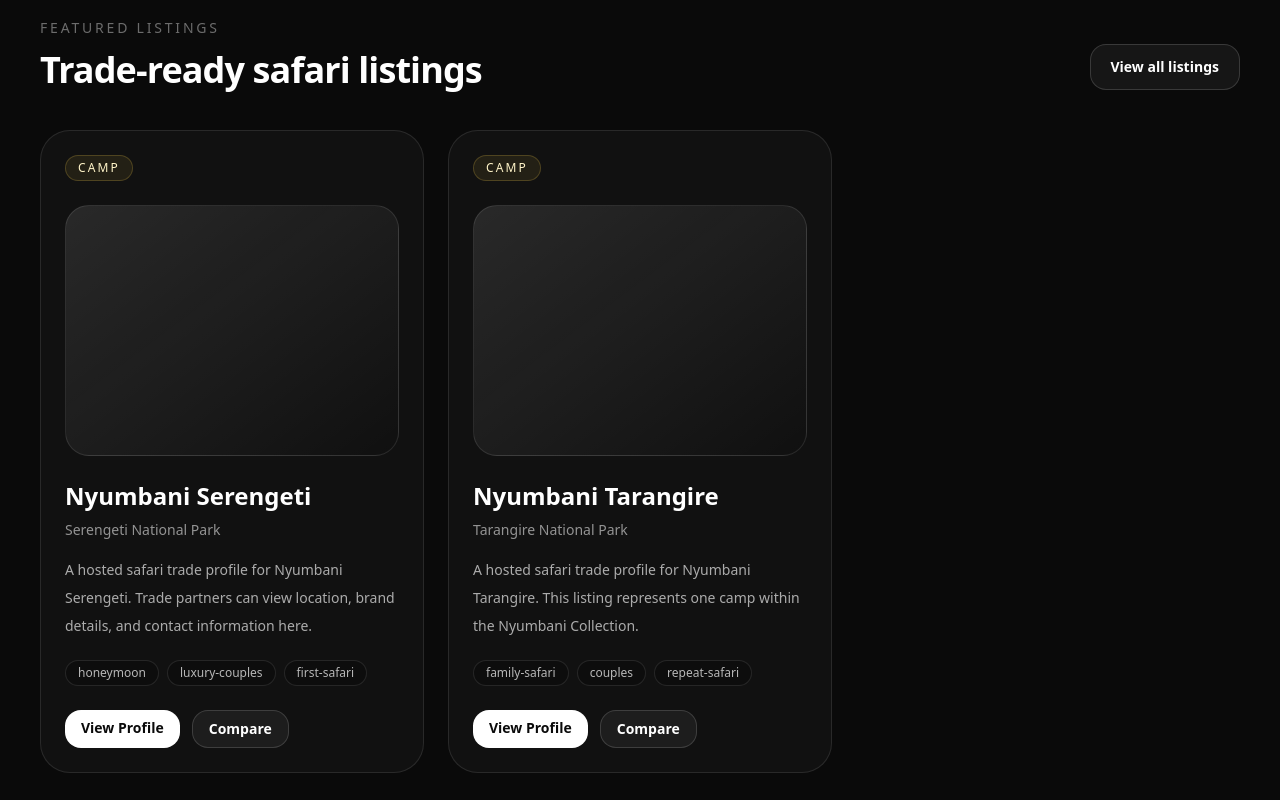
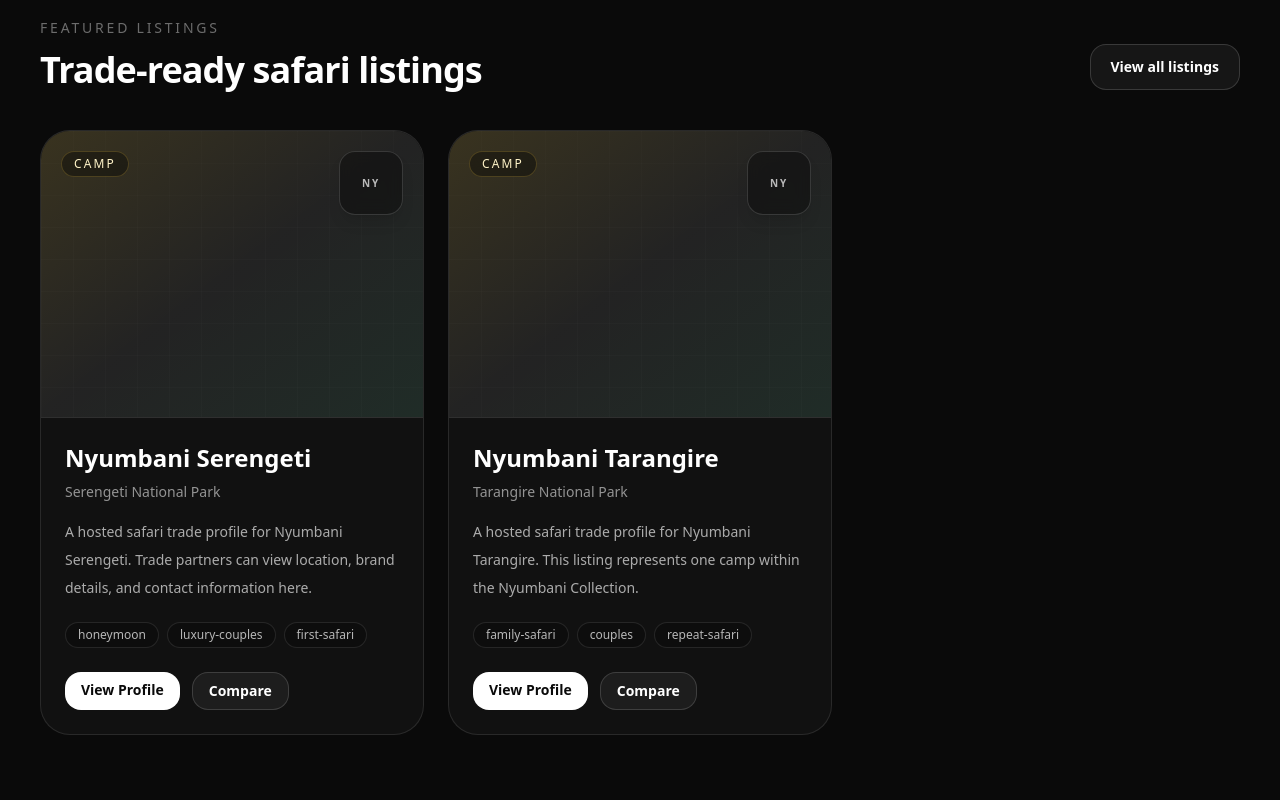
Before and after one commit to aisafarimarketing-ux/safari-trade-directory, a Next.js app: page / in a window 1280 px wide. Shown: the part 800-1600 px from the top of the page. Built offline with nearby package versions, Linux system fonts and the light colour scheme.

Commit message:
Update page.tsx

```diff
--- a/src/app/page.tsx
+++ b/src/app/page.tsx
@@ -118,17 +118,48 @@ export default function HomePage() {
           {featuredListings.map((listing) => (
             <div
               key={listing.id}
-              className="rounded-[30px] border border-white/10 bg-white/[0.03] p-6 transition hover:-translate-y-1 hover:bg-white/[0.05]"
+              className="overflow-hidden rounded-[30px] border border-white/10 bg-white/[0.03] transition hover:-translate-y-1 hover:bg-white/[0.05]"
             >
-              <div className="flex items-center justify-between">
-                <span className="rounded-full border border-amber-300/20 bg-amber-300/[0.08] px-3 py-1 text-xs uppercase tracking-[0.18em] text-amber-100">
+              <div className="relative aspect-[4/3] border-b border-white/10 bg-neutral-900">
+                {listing.coverImage ? (
+                  <>
+                    <img
+                      src={listing.coverImage}
+                      alt={`${listing.name} cover`}
+                      className="h-full w-full object-cover"
+                    />
+                    <div className="absolute inset-0 bg-gradient-to-t from-neutral-950 via-neutral-950/20 to-transparent" />
+                  </>
+                ) : (
+                  <>
+                    <div className="absolute inset-0 bg-gradient-to-br from-amber-300/15 via-white/5 to-emerald-300/10" />
+                    <div className="absolute inset-0 bg-[linear-gradient(to_right,rgba(255,255,255,0.05)_1px,transparent_1px),linear-gradient(to_bottom,rgba(255,255,255,0.05)_1px,transparent_1px)] bg-[size:32px_32px] opacity-30" />
+                  </>
+                )}
+
+                <div className="absolute left-5 right-5 top-5 flex items-start justify-between gap-4">
+                  <span className="rounded-full border border-amber-300/20 bg-black/35 px-3 py-1 text-xs uppercase tracking-[0.18em] text-amber-100 backdrop-blur">
                     {listing.kind.replace("-", " ")}
                   </span>
+
+                  <div className="flex h-16 w-16 items-center justify-center overflow-hidden rounded-2xl border border-white/15 bg-black/35 shadow-lg backdrop-blur">
+                    {listing.logoImage ? (
+                      <img
+                        src={listing.logoImage}
+                        alt={`${listing.name} logo`}
+                        className="h-full w-full object-cover"
+                      />
+                    ) : (
+                      <span className="px-2 text-center text-[10px] font-semibold uppercase tracking-[0.18em] text-white/70">
+                        {listing.name.slice(0, 2)}
+                      </span>
+                    )}
+                  </div>
+                </div>
               </div>
 
-              <div className="mt-6 aspect-[4/3] rounded-[24px] border border-white/10 bg-gradient-to-br from-white/10 to-white/0" />
-
-              <h3 className="mt-6 text-2xl font-semibold">{listing.name}</h3>
+              <div className="p-6">
+                <h3 className="text-2xl font-semibold">{listing.name}</h3>
                 <p className="mt-2 text-sm text-white/55">{listing.location}</p>
                 <p className="mt-4 line-clamp-3 text-sm leading-7 text-white/65">
                   {listing.description}
@@ -158,6 +189,7 @@ export default function HomePage() {
                   >
                     Compare
                   </a>
+                </div>
               </div>
             </div>
           ))}
@@ -203,7 +235,9 @@ export default function HomePage() {
                 className="rounded-[28px] border border-white/10 bg-neutral-900 p-6"
               >
                 <h3 className="text-lg font-semibold">{item.title}</h3>
-                <p className="mt-3 text-sm leading-7 text-white/60">{item.text}</p>
+                <p className="mt-3 text-sm leading-7 text-white/60">
+                  {item.text}
+                </p>
               </div>
             ))}
           </div>
@@ -219,8 +253,8 @@ export default function HomePage() {
             The workspace for safari professionals
           </h2>
           <p className="mx-auto mt-5 max-w-3xl text-base leading-8 text-white/65">
-            Match camps, compare properties, and move toward full safari planning
-            from one platform.
+            Match camps, compare properties, and move toward full safari
+            planning from one platform.
           </p>
 
           <div className="mt-8 flex flex-wrap items-center justify-center gap-4">
```
Lines whose indentation alone changed are shown as unchanged.
